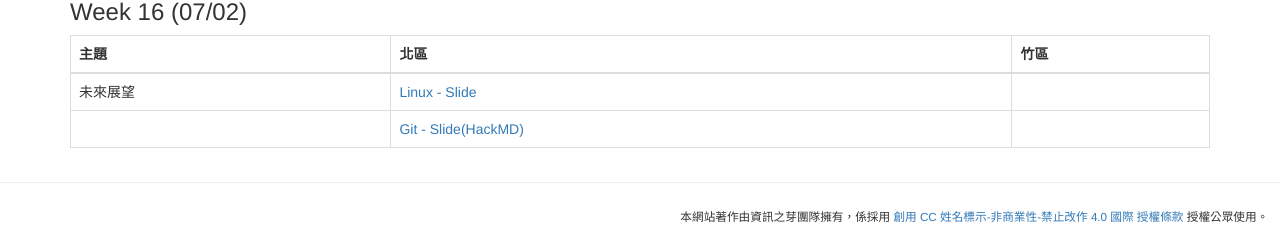
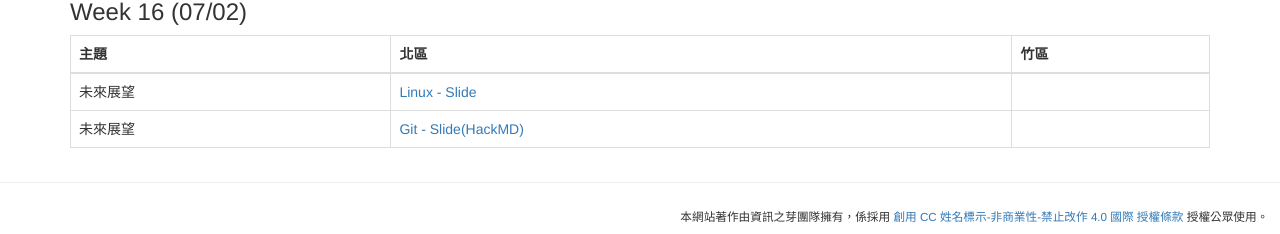
Before and after one commit to tw-csie-sprout/py2023, a Jekyll site: the page built from slides.md, in a window 1280 px wide and 900 px high, scrolled down 1959 px. Shown: the part 663-897 px from the top of the window. Built offline with Jekyll 4.4.1, drawn with Linux system fonts in a browser that asks for light colours.

Commit message:
Update slides.md

```diff
--- a/slides.md
+++ b/slides.md
@@ -125,4 +125,4 @@ title: "課程講義"
 | 主題 | 北區 | 竹區 |
 | --- | --- | --- |
 | 未來展望 | [Linux - Slide](https://drive.google.com/file/d/1JvUVC9uAQZEmRY0XMN2s4ADiarBMNW9w/view?usp=sharing) |  |
-|  | [Git - Slide(HackMD)](https://hackmd.io/@VLvbo_-_QjqwJnUcuKdxSQ/ByuWMfQO2#/) |  |
+| 未來展望 | [Git - Slide(HackMD)](https://hackmd.io/@VLvbo_-_QjqwJnUcuKdxSQ/ByuWMfQO2#/) |  |
```
